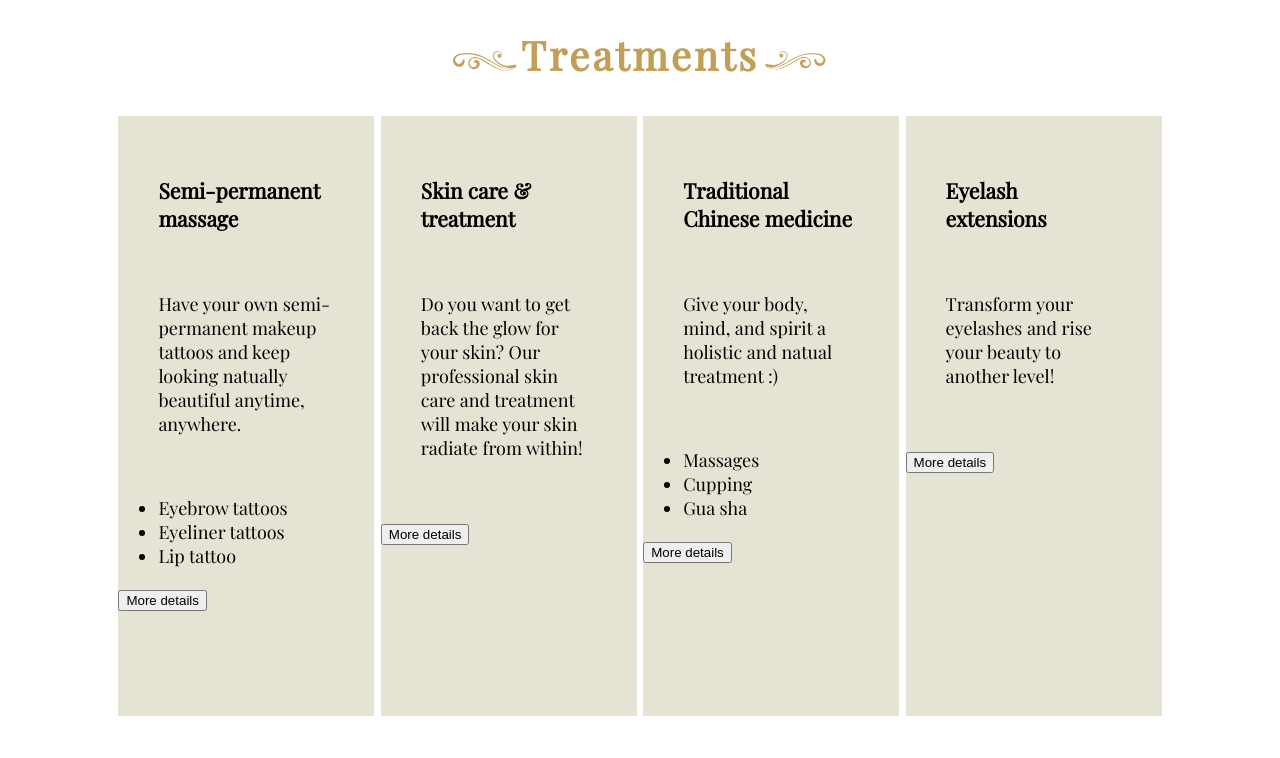
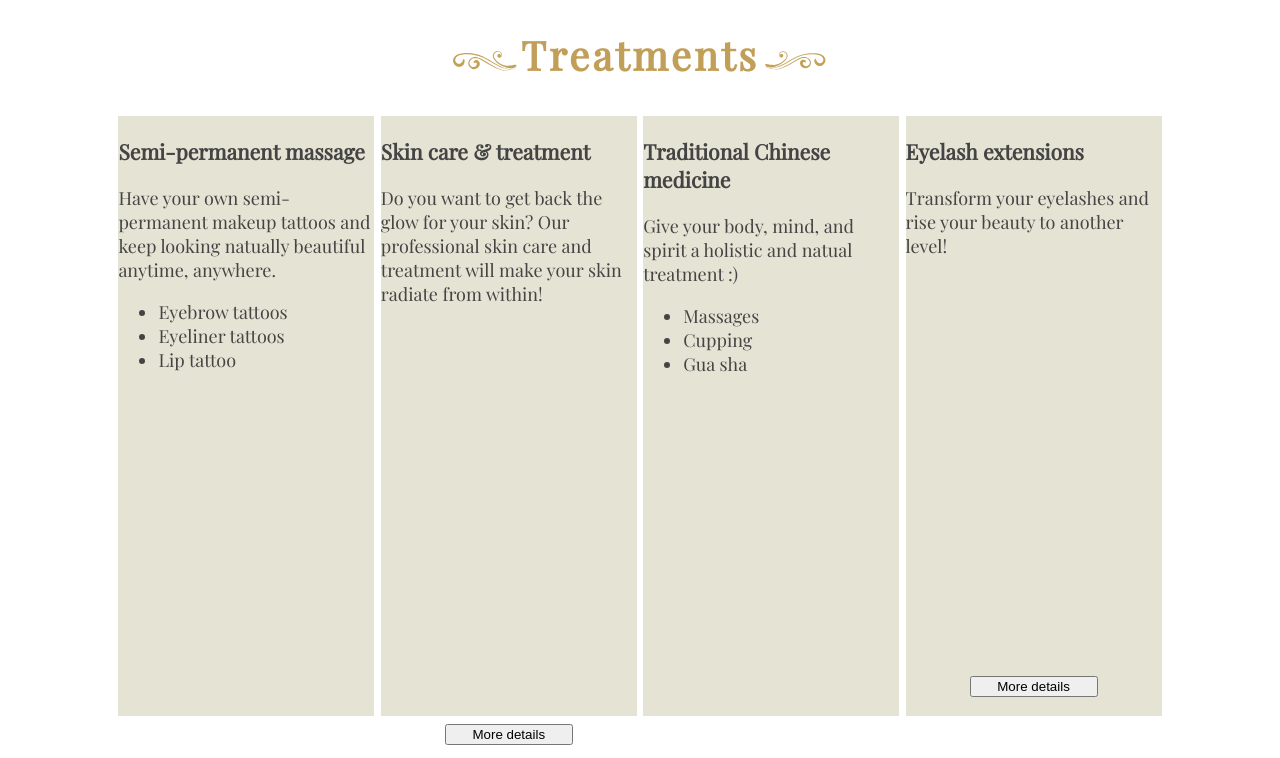
Before and after one commit to AwenLiu1963/Amsterdam-night-views, a plain HTML site: page index.html in a window 1280 px wide. Shown: the part 1082-1840 px from the top of the page. Drawn offline with nearby package versions, Linux system fonts and the light colour scheme.

Commit message:
Update beauty-salon.css

```diff
--- a/beauty-salon.css
+++ b/beauty-salon.css
@@ -114,6 +114,7 @@ main h2{
 }
 
 #service-repeater{
+	color: #444444;
 	width: 100%;
 	height: 650px;
 	margin-left: 9.25%;
@@ -128,6 +129,16 @@ main h2{
 	background-color: #e4e3d4;
 }
 
-#service-repeater h3, #service-repeater p{
+#service-repeater h3, #service-repeater p,#service-repeater ul,{
 	margin: 60px 40px;
 }
+
+#service-repeater h3,{
+	text-align: center;
+}
+
+#service-repeater button{
+	width: 50%;
+	margin-left: 25%;
+	margin-top: 400px;
+}
```
